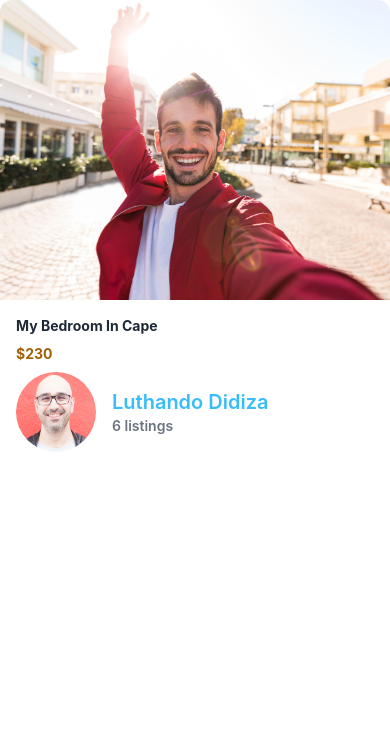
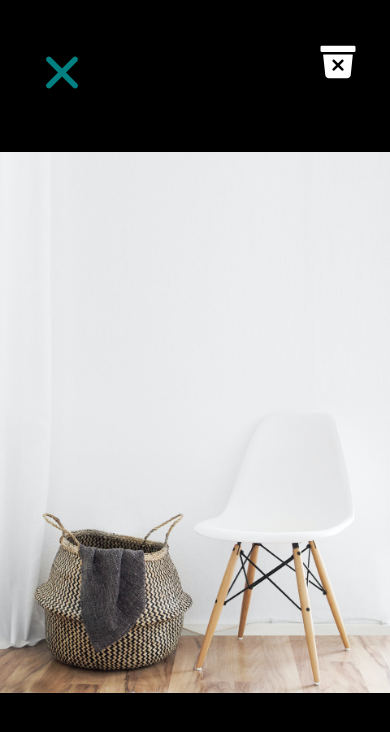
Before and after one commit to Luthando496/mosh-native, a React Native app: screen / in a window 390 px wide. Shown: the top 732 px of the page. Built offline with nearby package versions, Linux system fonts and the light colour scheme.

Commit message:
add icons

```diff
--- a/App.js
+++ b/App.js
@@ -4,6 +4,7 @@ import WelcomeScreen from './app/screens/WelcomeScreen';
 import ViewImageScreen from './app/screens/ViewImageScreen';
 import MyButton from './app/components/MyButton';
 import Card from './app/components/Card';
+// import {} from '@vector/'
 import ListDetailScreen from './app/screens/ListDetailScreen';
 
 
@@ -13,9 +14,7 @@ export default function App() {
     <>
       <SafeAreaView className='flex-1'>
         <StatusBar style="dark" />
-        {/* <ViewImageScreen /> */}
-        <ListDetailScreen title='My bedroom in Cape' price={230} image={require('./app/assets/images/jacket.jpg')} />
-        {/* <WelcomeScreen /> */}
+        <ViewImageScreen />
 
       </SafeAreaView>
     </>
--- a/app/screens/ViewImageScreen.js
+++ b/app/screens/ViewImageScreen.js
@@ -1,12 +1,19 @@
 import React from 'react'
 import { Image, View,StyleSheet, Text } from 'react-native'
+import {Ionicons} from '@expo/vector-icons'
+
+
 
 const ViewImageScreen = () => {
   return (
     <>
     <View className='bg-black flex-1'>
-      <View className='w-[50px] h-[50px] absolute top-10 left-8 bg-amber-500'></View>
-      <View className='w-[50px] h-[50px] absolute top-10 right-8 bg-slate-500'></View>
+    <View className=' absolute top-10 left-8'>
+      <Ionicons name='close' color='teal' size={60}></Ionicons>
+    </View>
+      <View className='absolute top-10 right-8 '>
+        <Ionicons name='trash-bin' color='white' size={40}></Ionicons>
+      </View>
         <Image style={styles.image} className='w-full h-full ' resizeMode='contain' source={require('../assets/images/chair.jpg')} />
      </View>
     </>
```
